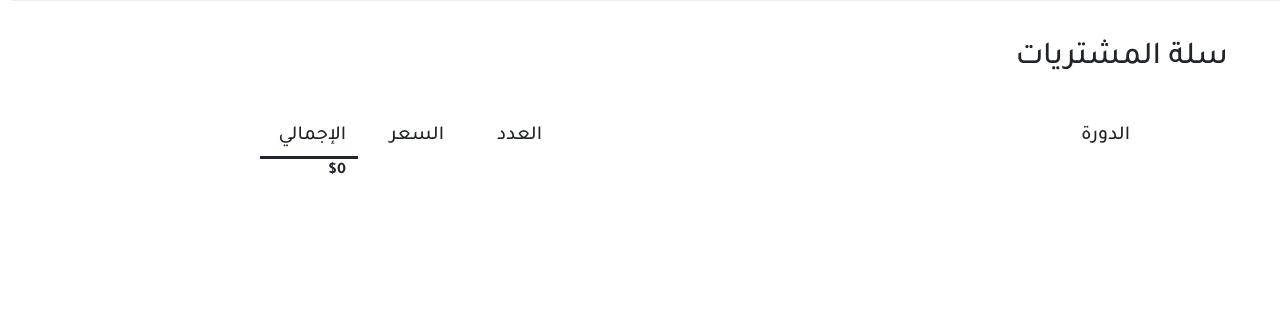
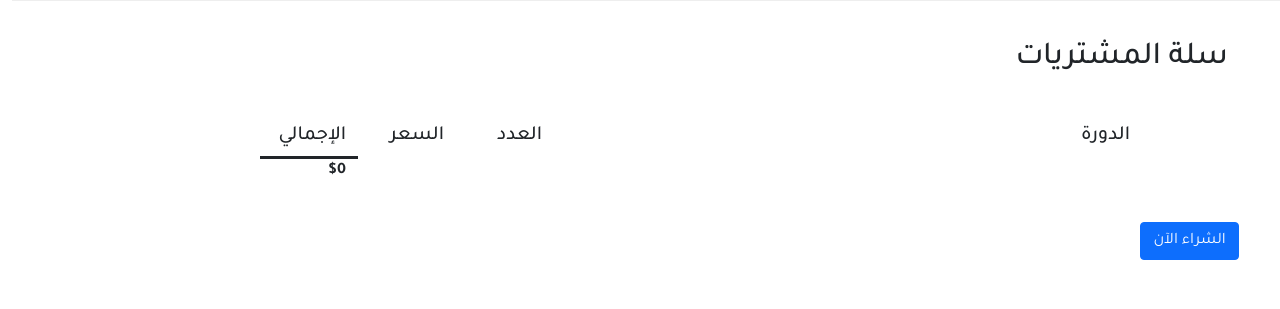
Before and after one commit to husam79/bootstrap5-tutorial, a plain HTML site: page chapter06/shopping-cart.html in a window 1280 px wide. Shown: the part 85-394 px from the top of the page. Drawn offline with nearby package versions, Linux system fonts and the light colour scheme.

Commit message:
add 'buy now button' + remove checkout.html file

```diff
--- a/chapter06/css/styles.css
+++ b/chapter06/css/styles.css
@@ -176,3 +176,5 @@ footer{
     padding-bottom: 8px;
     font-size: 1.1rem;
 }
+
+/*Checkout*/
--- a/chapter06/shopping-cart.html
+++ b/chapter06/shopping-cart.html
@@ -81,6 +81,9 @@
     <div class="row shopping-cart-total">
         <div id="amountDue" class="offset-9 col-1" style="border-top-style: solid;"></div>
     </div>
+    <div class="row">
+        <div class="col-4 shopping-cart-content"><a href="checkout.html" class="btn btn-primary">الشراء الآن</a></div>
+    </div>
     <section id="footer">
         <footer>
             <div class="container-fluid">
```
